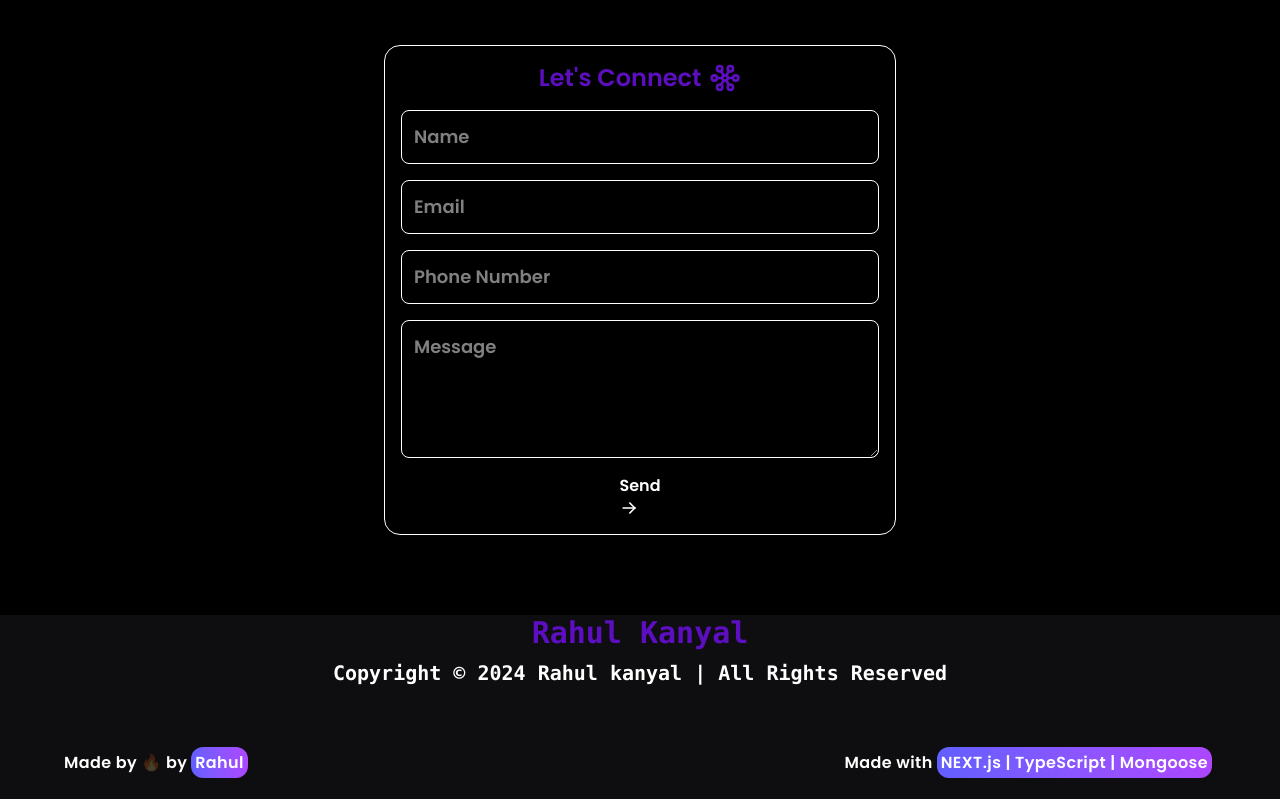
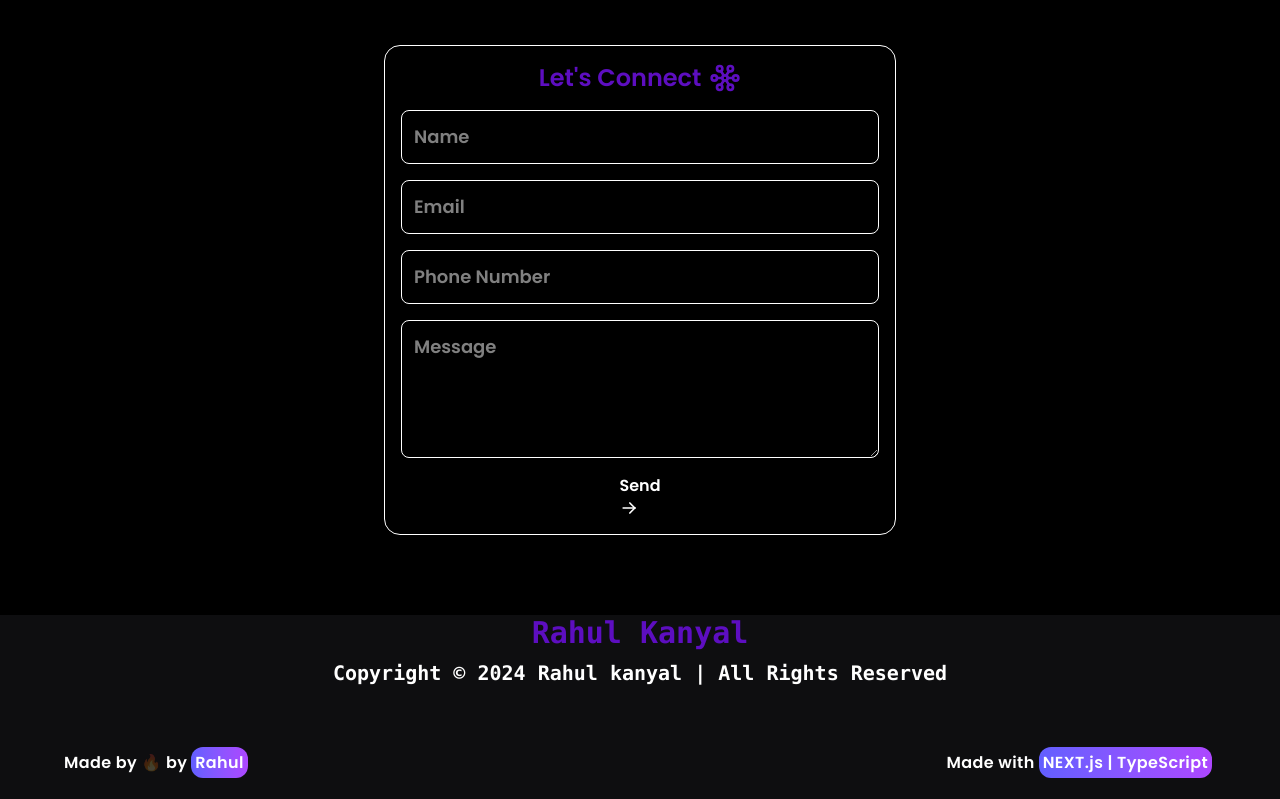
Before and after one commit to Rahulkanyalgith/Portfolio-Rahulkanyal, a Next.js app: page / in a window 1280 px wide. Shown: the part 3176-3975 px from the top of the page. Built offline with nearby package versions, Linux system fonts and the light colour scheme; no server answers; the database is empty.

Commit message:
mongoose delete

```diff
--- a/src/components/Footer.tsx
+++ b/src/components/Footer.tsx
@@ -24,7 +24,7 @@ function Footer() {
 				<p>
 					Made with
 					<span className="mx-1 whitespace-nowrap rounded-xl bg-gradient-to-r from-indigo-500 to-purple-500 p-1">
-						NEXT.js | TypeScript | Mongoose
+						NEXT.js | TypeScript
 					</span>
 				</p>
 			</div>
```
